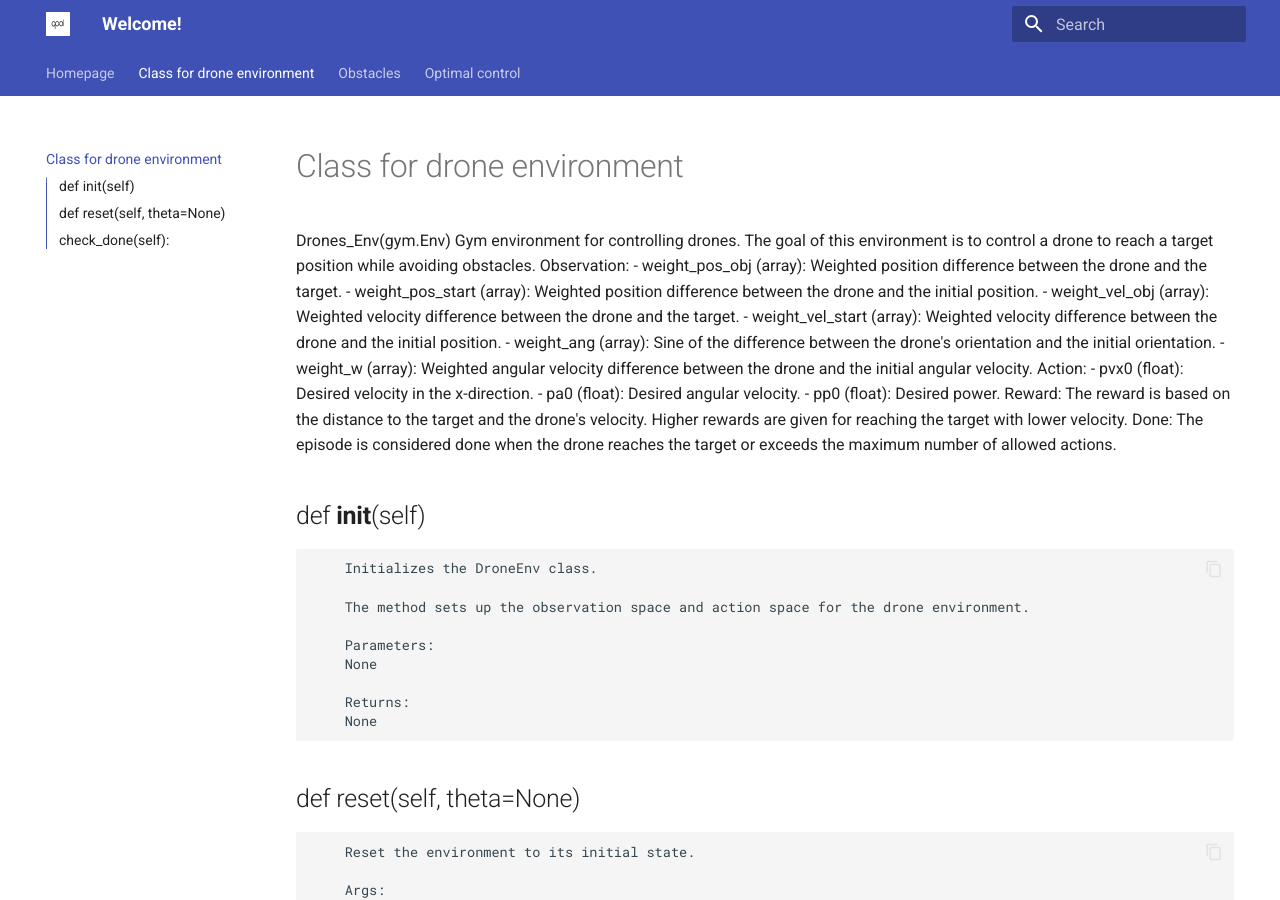
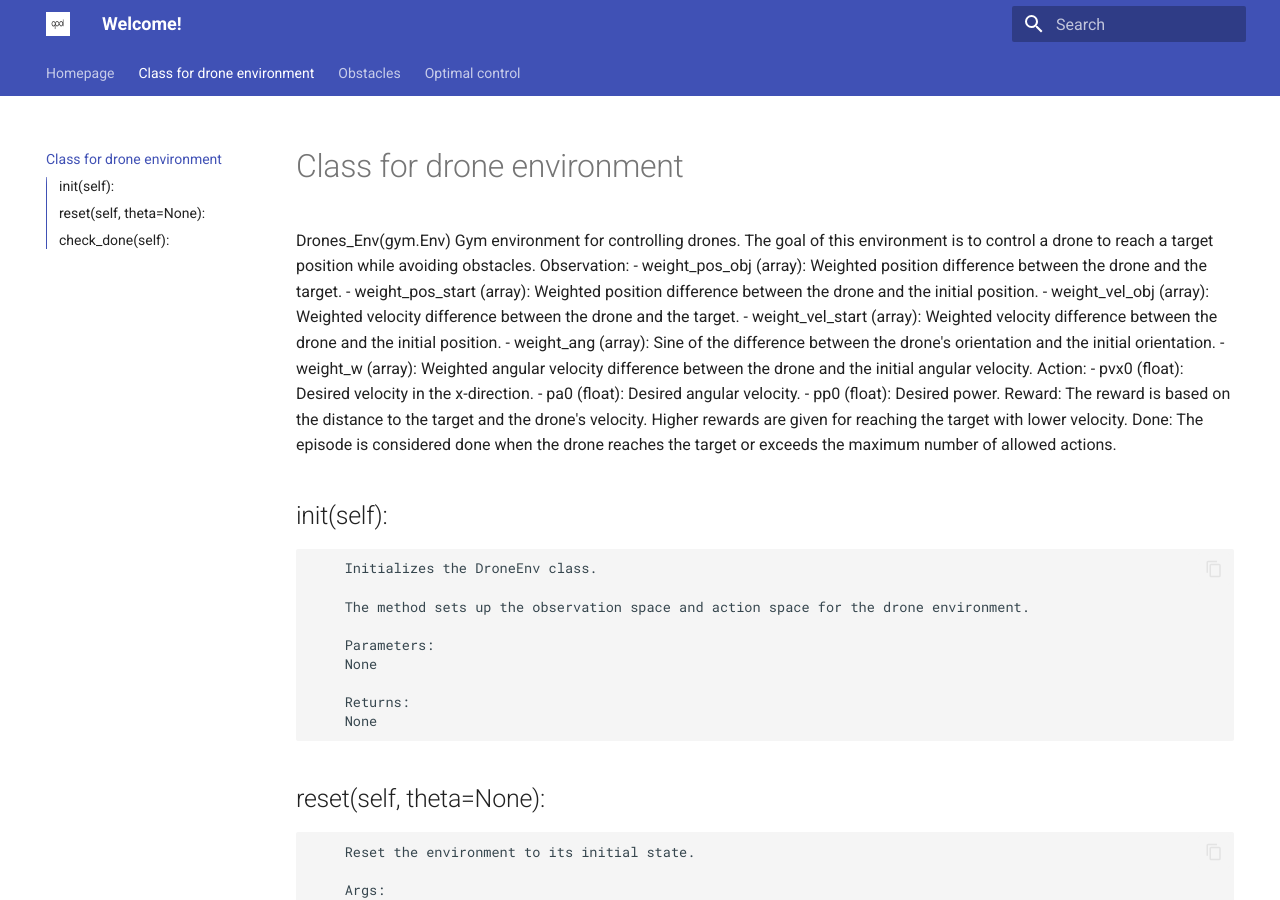
Before and after one commit to DimiDime/mkdocs-material, an MkDocs documentation site: the page built from docs/Drone_Environment.md, in a window 1280 px wide and 900 px high. Built offline with MkDocs 1.6.1 and Material for MkDocs 9.7.7, drawn with Linux system fonts in a browser that asks for light colours.

Commit message:
Update Drone_Environment.md

```diff
--- a/docs/Drone_Environment.md
+++ b/docs/Drone_Environment.md
@@ -20,7 +20,7 @@
         The episode is considered done when the drone reaches the target or exceeds the maximum number of allowed
         actions.
 
-## def __init__(self)
+## init(self):
         Initializes the DroneEnv class.
 
         The method sets up the observation space and action space for the drone environment.
@@ -31,7 +31,7 @@
         Returns:
         None
 
-## def reset(self, theta=None)
+## reset(self, theta=None):
         Reset the environment to its initial state.
 
         Args:
```
